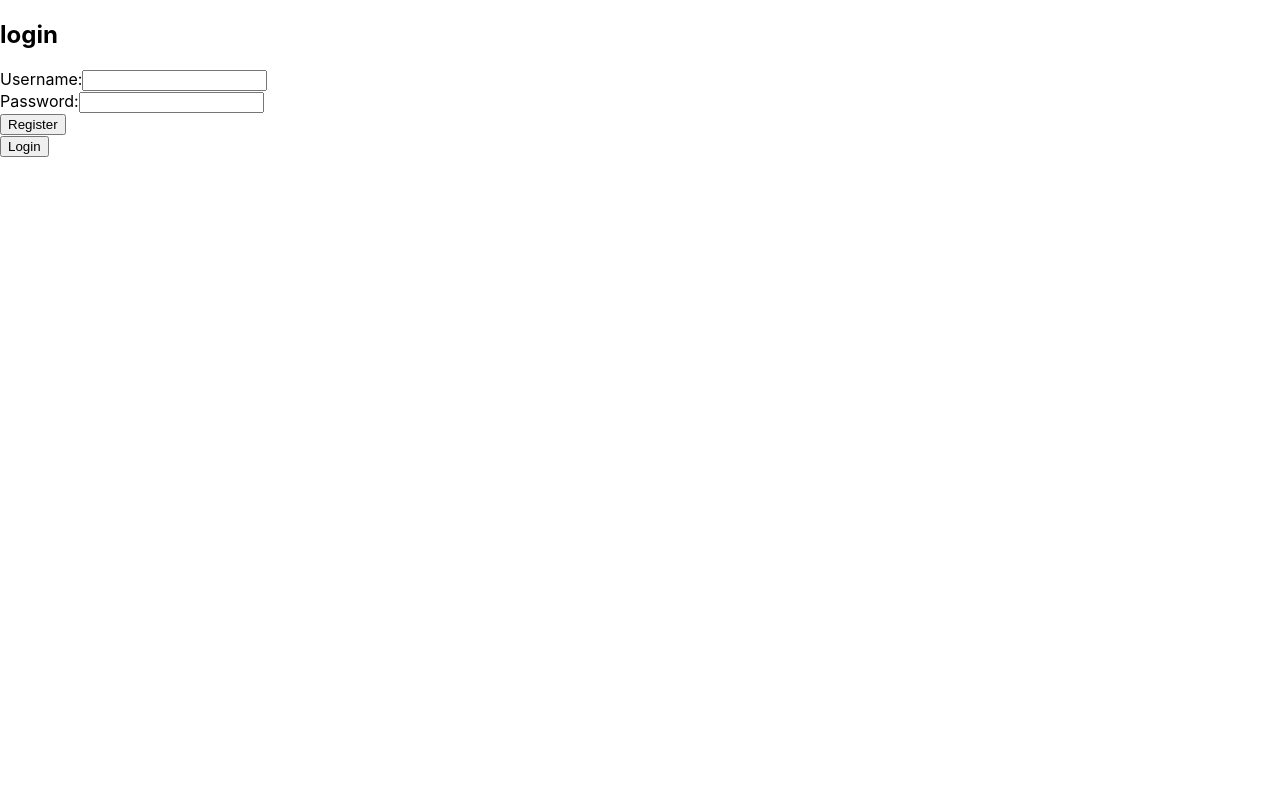
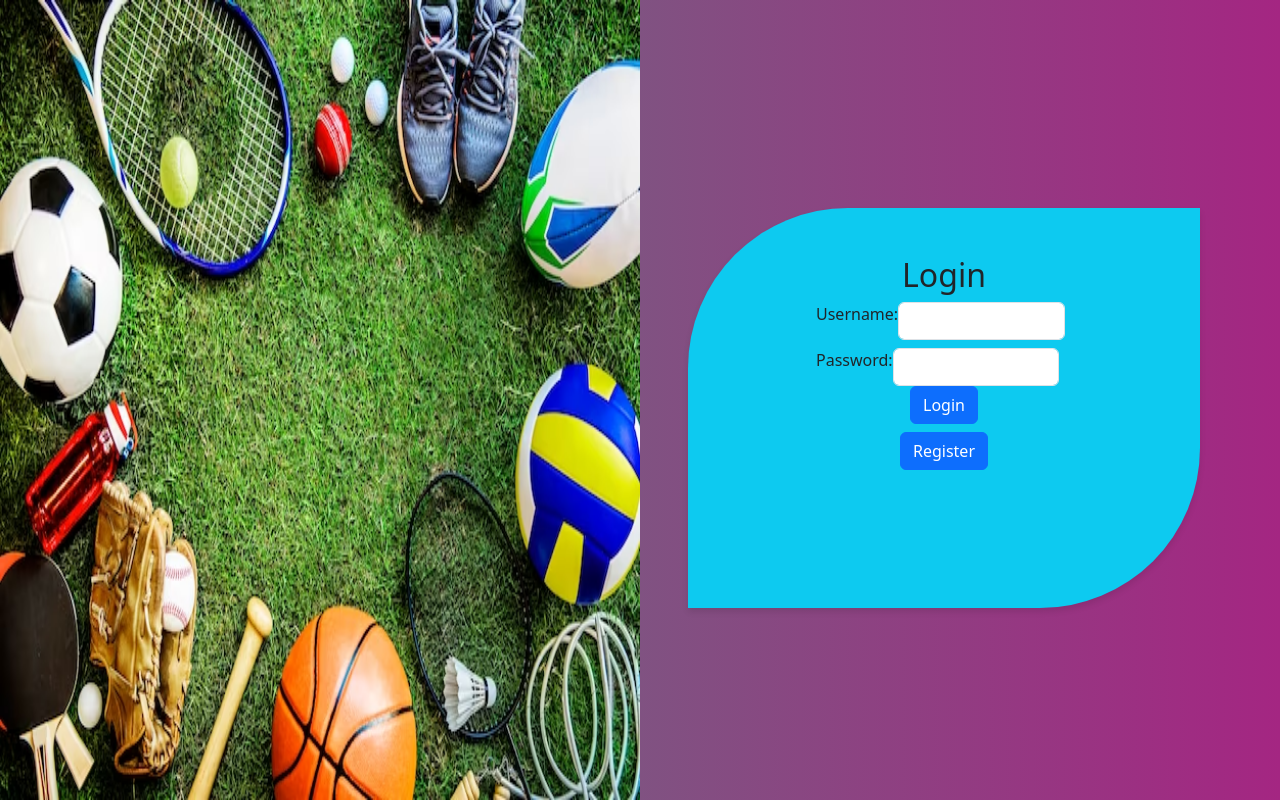
Before and after one commit to Sathiskumarssf/sportsproducts, a React (Create React App) app in the folder sport-products/: page /login in a window 1280 px wide. Built offline with nearby package versions, Linux system fonts and the light colour scheme.

Commit message:
add login ,register style

```diff
--- a/sport-products/src/components/login/Login.jsx
+++ b/sport-products/src/components/login/Login.jsx
@@ -1,5 +1,9 @@
 import React, { useState } from 'react';
 import axios from 'axios';
+import 'bootstrap/dist/css/bootstrap.min.css';
+import './login.css';
+import coverimage from '../../assets/sports-tools_53876-138077.avif'
+
 
 import { Link,useNavigate } from 'react-router-dom';
 
@@ -24,24 +28,35 @@ const Login = () => {
   }
 
   return (
-    <div>
-      <h2>login</h2>
+    <div className='login-constainer bg-light'>
+        <div className='main-container d-flex '>
+         <div className='box'>
+          <img src= {coverimage} alt="" srcset="" className='coverimage'/>
+         </div>
+
+         <div className='box'>
+
+         <div className='login-container-component bg-info p-5 m-5'>
+          <h2>Login</h2>
           <form onSubmit={handleSubmit}>
-        <div>
-          <label>Username:</label>
-          <input type="text" value={username} onChange={(e) => setUsername(e.target.value)} />
+            <div className='d-flex'>
+              <label className='input-label'>Username:</label>
+              <input className="form-control" type="text" value={username} onChange={(e) => setUsername(e.target.value)} />
             </div>
-        <div>
-          <label>Password:</label>
-          <input type="password" value={password} onChange={(e) => setPassword(e.target.value)} />
+            <div className='d-flex mt-2'>
+              <label className='input-label'>Password:</label>
+              <input className="form-control" type="password" value={password} onChange={(e) => setPassword(e.target.value)} />
             </div>
-        <button type="submit">Register</button>
+            <button type="submit" className='btn-primary btn '>Login</button>
           </form>
 
 
           <Link to='/'>
-           <button>Login</button>
+              <button className='btn-primary btn mt-2'>Register</button>
           </Link>
+       </div>
+         </div>
+        </div>
     </div>
   );
 };
--- /dev/null
+++ b/sport-products/src/components/login/login.css
@@ -0,0 +1,72 @@
+.login-constainer{
+    width: 100vw;
+    height: 100vh;
+    background: -moz-linear-gradient(90deg, rgba(92, 126, 129, 1) 0%, rgba(164, 38, 130, 1) 100%);
+
+    /* safari 5.1+,chrome 10+ */
+    background: -webkit-linear-gradient(90deg, rgba(92, 126, 129, 1) 0%, rgba(164, 38, 130, 1) 100%);
+
+    /* opera 11.10+ */
+    background: -o-linear-gradient(90deg, rgba(92, 126, 129, 1) 0%, rgba(164, 38, 130, 1) 100%);
+
+    /* ie 6-9 */
+    filter: progid:DXImageTransform.Microsoft.gradient( startColorstr='#A42682', endColorstr='#5C7E81', GradientType=0 );
+
+    /* ie 10+ */
+    background: -ms-linear-gradient(90deg, rgba(92, 126, 129, 1) 0%, rgba(164, 38, 130, 1) 100%);
+
+    /* global 94%+ browsers support */
+    background: linear-gradient(90deg, rgba(92, 126, 129, 1) 0%, rgba(164, 38, 130, 1) 100%);
+}
+
+.main-container{
+    width: 100vw;
+    height: 100vh;
+    flex-direction: row;
+}
+
+.login-container-component{
+    position: absolute;
+    top: 20%;
+    text-align: center;
+    justify-content: center;
+    align-items: center;
+    width: 40%;
+    height: 50%;
+    border-top-left-radius: 10rem;
+    border-bottom-right-radius: 10rem;
+
+    box-shadow: 0 4px 6px rgba(0, 0, 0, 0.1);
+}
+
+.box {
+    width: 50%;
+}
+
+.coverimage{
+    height: 100%;
+    width: 100%;
+}
+
+.input-label{
+    margin-left: 5rem;
+}
+
+@media only screen and (max-width: 767px) {
+    /* CSS styles for phones */
+    .main-container{
+        flex-direction: column;
+    }
+
+    .box {
+        width: 100%;
+    }
+
+    .login-container-component{
+        position: relative;
+        width: 80%;
+        margin-left: 5%;
+        height: 80%;
+        border-radius: 1rem;
+    }
+  }
--- a/sport-products/src/components/register/Register.jsx
+++ b/sport-products/src/components/register/Register.jsx
@@ -1,7 +1,9 @@
 import React, { useState } from 'react';
 import axios from 'axios';
-
+import 'bootstrap/dist/css/bootstrap.min.css';
 import { Link } from 'react-router-dom';
+import './register.css'
+import coverimage from '../../assets/sports-tools_53876-138077.avif'
 
 const Register = () => {
   const [username, setUsername] = useState('');
@@ -20,24 +22,37 @@ const Register = () => {
   }
 
   return (
-    <div>
+     <div className='register-container d-flex'>
+       <div className='main-container d-flex '>
+
+       <div className='box'>
+        <img src= {coverimage} className='coverimage' alt="" srcset="" />
+      </div>
+
+      <div className='box'>
+
+            <div className='register-container-component bg-info p-5 m-5'>
             <h2>Rgister</h2>
             <form onSubmit={handleSubmit}>
-        <div>
-          <label>Username:</label>
-          <input type="text" value={username} onChange={(e) => setUsername(e.target.value)} />
+              <div className='d-flex'>
+                <label className='label-input'>Username:</label>
+                <input type="text" className="form-control" value={username} onChange={(e) => setUsername(e.target.value)} />
               </div>
-        <div>
-          <label>Password:</label>
-          <input type="password" value={password} onChange={(e) => setPassword(e.target.value)} />
+              <div className='d-flex mt-2'>
+                <label className='label-input'>Password:</label>
+                <input type="password" className="form-control" value={password} onChange={(e) => setPassword(e.target.value)} />
               </div>
-        <button type="submit">Register</button>
+              <button type="submit" className='btn-primary btn'>Register</button>
             </form>
 
 
             <Link to='/login'>
-           <button>Login</button>
+                <button className='btn-primary btn mt-2'>Login</button>
             </Link>
+            </div>
+
+      </div>
+       </div>
      </div>
   );
 };
--- /dev/null
+++ b/sport-products/src/components/register/register.css
@@ -0,0 +1,77 @@
+.register-container{
+    width: 100vw;
+    height: 100vh;
+    background: -moz-linear-gradient(90deg, rgba(92, 126, 129, 1) 0%, rgba(164, 38, 130, 1) 100%);
+
+    /* safari 5.1+,chrome 10+ */
+    background: -webkit-linear-gradient(90deg, rgba(92, 126, 129, 1) 0%, rgba(164, 38, 130, 1) 100%);
+
+    /* opera 11.10+ */
+    background: -o-linear-gradient(90deg, rgba(92, 126, 129, 1) 0%, rgba(164, 38, 130, 1) 100%);
+
+    /* ie 6-9 */
+    filter: progid:DXImageTransform.Microsoft.gradient( startColorstr='#A42682', endColorstr='#5C7E81', GradientType=0 );
+
+    /* ie 10+ */
+    background: -ms-linear-gradient(90deg, rgba(92, 126, 129, 1) 0%, rgba(164, 38, 130, 1) 100%);
+
+    /* global 94%+ browsers support */
+    background: linear-gradient(90deg, rgba(92, 126, 129, 1) 0%, rgba(164, 38, 130, 1) 100%);
+}
+
+.main-container{
+    width: 100vw;
+    height: 100vh;
+    flex-direction: row;
+}
+.register-container-component{
+    position: absolute;
+    top: 20%;
+    text-align: center;
+    justify-content: center;
+    align-items: center;
+    width: 40%;
+    height: 50%;
+    border-top-left-radius: 10rem;
+    border-bottom-right-radius: 10rem;
+
+    box-shadow: 0 4px 6px rgba(0, 0, 0, 0.1);
+}
+
+
+
+.box {
+    width: 50%;
+}
+
+.coverimage{
+    height: 100%;
+    width: 100%;
+}
+
+.label-input{
+    margin-left: 5rem;
+}
+
+.form-control{
+    width: 40%;
+}
+
+@media only screen and (max-width: 767px) {
+    /* CSS styles for phones */
+    .main-container{
+        flex-direction: column;
+    }
+
+    .box {
+        width: 100%;
+    }
+
+    .register-container-component{
+        position: relative;
+        width: 80%;
+        margin-left: 5%;
+        height: 80%;
+        border-radius: 1rem;
+    }
+  }
```
Also changed, not shown: sport-products/src/assets/sports-tools_53876-138077.avif (added). Lines whose indentation alone changed are shown as unchanged.
